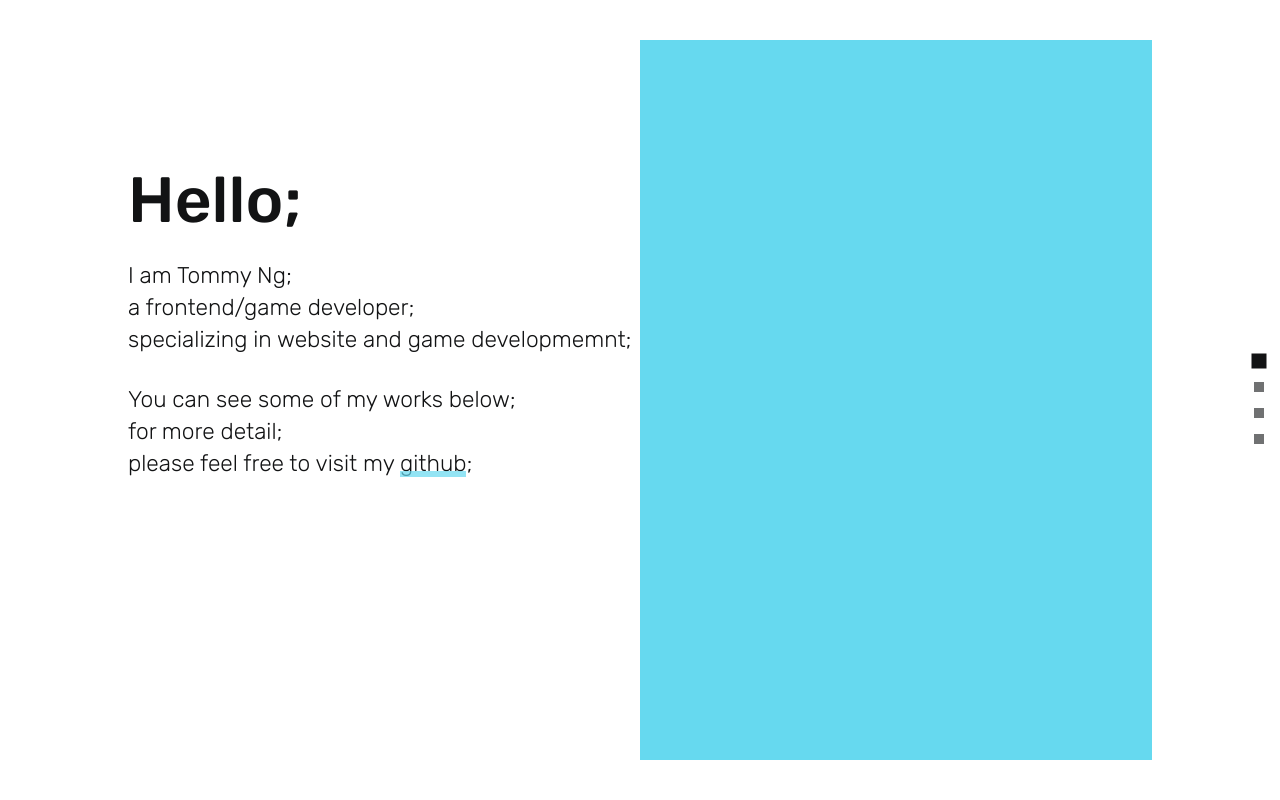
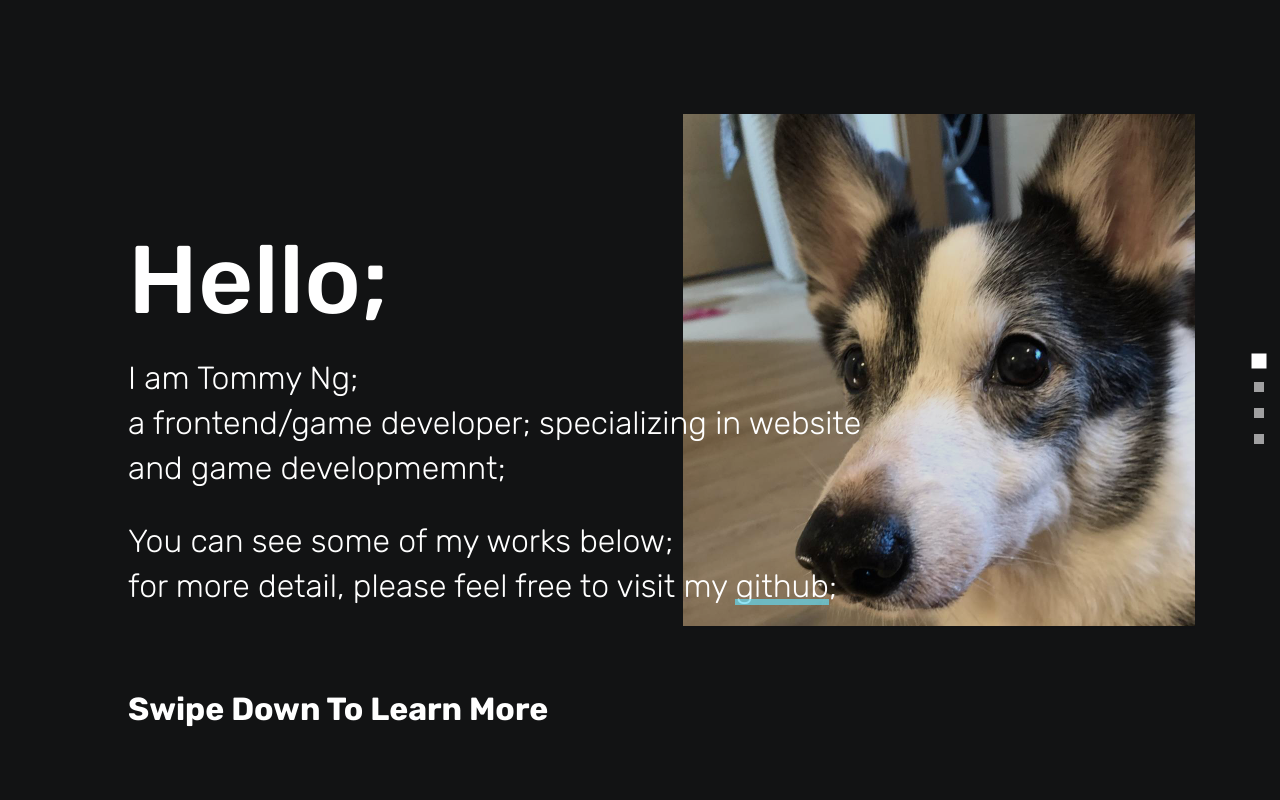
Before and after one commit to SlaveWilson/slavewilson.github.io, a Vue app: page / in a window 1280 px wide. Shown: the top 800 px of the page. Built offline with nearby package versions, Linux system fonts and the light colour scheme.

Commit message:
Redesign the intro page

```diff
--- a/src/App.vue
+++ b/src/App.vue
@@ -137,7 +137,7 @@ export default defineComponent({
 .sections-menu .menu-point {
   width: 10px;
   height: 10px;
-  background-color: color(primary);
+  background-color: white;
   display: block;
   margin: 1rem 0;
   opacity: 0.6;
--- a/src/assets/styles/common.scss
+++ b/src/assets/styles/common.scss
@@ -8,6 +8,14 @@
 
 .flex {
   display: flex;
+}
+
+.flex-full {
+  flex: 1
+}
+
+.flex-none {
+  flex: 0;
 }
 
 .grid {
@@ -37,3 +45,35 @@
 .strong {
   font-weight: bold;
 }
+
+.z-0 {
+  z-index: 0;
+}
+
+.z-1 {
+  z-index: 10;
+}
+
+.z-2 {
+  z-index: 20;
+}
+
+.z-3 {
+  z-index: 30;
+}
+
+.z-4 {
+  z-index: 40;
+}
+
+.z-5 {
+  z-index: 50;
+}
+
+.bg-primary {
+  background: color(primary);
+}
+
+.bg-secondary {
+  background: color(secondary);
+}
--- a/src/assets/styles/font.scss
+++ b/src/assets/styles/font.scss
@@ -1,15 +1,23 @@
 h1 {
-  font-size: 4.5em;
+  font-size: 4.2rem;
   font-weight: 500;
+
+  @include tablet {
+    font-size: 6rem;
+  }
 }
 
 h2 {
   font-weight: 500;
-  font-size: 2.2em;
+  font-size: 2.2rem;
 }
 
 p {
-  font-size: 1.6em;
+  font-size: 1rem;
   font-weight: 300;
   line-height: 1.4;
+
+  @include tablet {
+    font-size: 2rem
+  }
 }
--- a/src/assets/styles/index.scss
+++ b/src/assets/styles/index.scss
@@ -17,7 +17,7 @@ body {
     sans-serif;
   font-size: calc(10px + 0.33vw);
   -webkit-font-smoothing: antialiased;
-  color: color(primary);
+  color: white;
 }
 
 .container {
--- a/src/assets/styles/variables.scss
+++ b/src/assets/styles/variables.scss
@@ -2,7 +2,7 @@ $desktop: 1024px;
 $tablet: 768px;
 
 @mixin desktop {
-  @media (min-width: #{$desktop}) {
+  @media (min-width: #{$desktop + 1}) {
     @content;
   }
 }
--- a/src/components/sections/Intro.vue
+++ b/src/components/sections/Intro.vue
@@ -1,22 +1,20 @@
 <template lang="pug">
-.flex.container
-  .content
+.flex.container.bg-primary.relative
+  .content.flex-full.z-1
     h1 Hello;
     .paragraph
       p I am Tommy Ng;
-      p a frontend/game developer;
-      p specializing in website and game developmemnt;
+      p a frontend/game developer; specializing in website and game developmemnt;
     .paragraph
       p You can see some of my works below;
-      p for more detail;
-      p please feel free to visit my #[a(href="https://github.com/SlaveWilson", target="_blank") github];
-  .content.bg-secondary
-  //- .content
-  //-   picture.relative
-  //-     source(media="(min-width:768px)", srcset="@/assets/images/dog-desktop.jpg")
-  //-     img.image(src="@/assets/images/dog-mobile.jpg")
-  //-     .caption.absolute
-  //-       p This is my sister's dog. Just want to show you how cute he is.
+      p for more detail, please feel free to visit my #[a(href="https://github.com/SlaveWilson", target="_blank") github];
+  .content.flex-none.swipe.z-1
+    p.strong Swipe Down To Learn More
+  .absolute.image.z-0
+    .absolute.backdrop.z-1
+    picture
+      source(media="(min-width:768px)", srcset="@/assets/images/dog-desktop.jpg")
+      img(src="@/assets/images/dog-mobile.jpg")
 </template>
 
 <script lang="ts">
@@ -28,18 +26,12 @@ export default defineComponent({
 </script>
 
 <style lang="scss" scoped>
-.flex {
+.container {
   flex-direction: column;
-  @include desktop {
-    flex-direction: row;
-  }
 }
 
 .content {
-  width: 80vw;
-  @include tablet {
-    width: 40vw;
-  }
+  width: 60vw;
 }
 
 h1 {
@@ -53,19 +45,34 @@ h1 {
   margin-top: 2em;
 }
 
+.swipe {
+  margin-bottom: 2em;
+}
+
 .image {
-  margin-top: 1em;
-  box-shadow: 1px 2px 3px rgba(0, 0, 0, 0.5);
-
+  bottom: 12em;
+  right: 4em;
   @include tablet {
-    max-width: 100%;
-    max-height: 70vh;
-    margin-top: 4em;
-    // margin-left: 6em;
+    bottom: 12em;
+    right: 6em;
+  }
+  @include desktop {
+    bottom: initial;
+    top: 8em;
+    right: 6em;
   }
 }
 
-.bg-secondary {
-  background: color(secondary);
+.backdrop {
+  top: 0;
+  bottom: 0;
+  right: 0;
+  left: 0;
+  background: rgba(color(primary), 0.15);
+}
+
+img {
+  max-width: 40vw;
+  max-height: 80vh;
 }
 </style>
```
Also changed, not shown: src/assets/images/dog-desktop.jpg, src/assets/images/dog-mobile.jpg.
